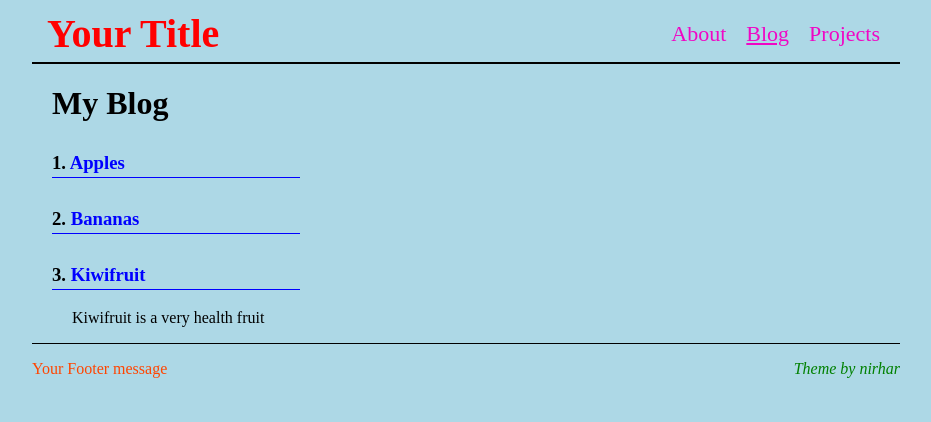
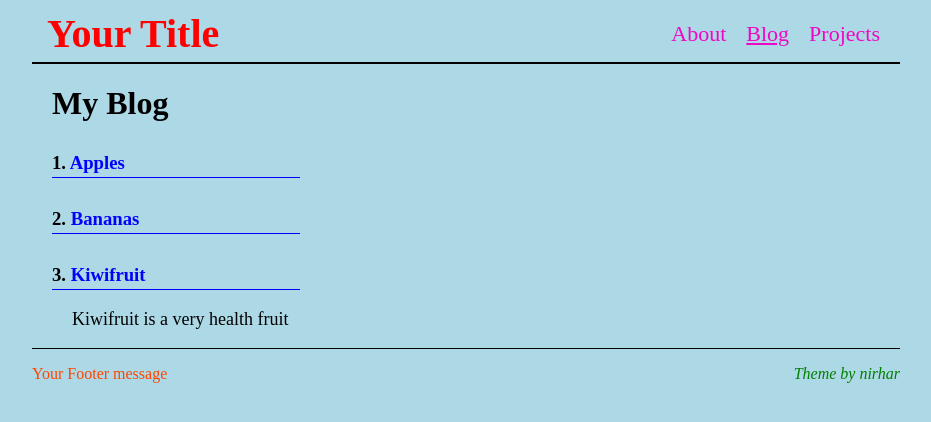
Before and after one commit to Nirhar/azure-mist, a Jekyll site: the page built from blogs.md, in a window 1280 px wide. Shown: the top 422 px of the page, without its empty margins (174-1105 px from the left). Built offline with Jekyll 4.4.1, drawn with Linux system fonts in a browser that asks for light colours.

Commit message:
Refactor out content-div bar

```diff
--- a/_layouts/default.html
+++ b/_layouts/default.html
@@ -19,9 +19,9 @@
           </ul>
         </div>
       </nav>
-
-      {{content}}
-
+      <div class="content-container">
+        {{content}}
+      </div>
       <footer class="footer">
         <p class="footer-message">
           {% if site.footer_url %}
--- a/_sass/main.scss
+++ b/_sass/main.scss
@@ -11,6 +11,15 @@
   border-radius: 10px;
   box-sizing: border-box;
   font-family:serif;
+}
+.content-container{
+  padding-right: 20px;
+  padding-left: 20px;
+}
+.content-container p{
+  padding-left: 20px;
+  padding-right: 20px;
+  font-size: 18px;
 }
 *{
   text-decoration: none
@@ -77,10 +86,6 @@
   padding-bottom: 4px; /* Adds some space for the underline */
   margin-top: 30px;
 }
-.post-list-container{
-  padding-left: 20px;
-  padding-right: 20px;
-}
 .post-list-container h3::after{
   content: '';
   position: absolute;
@@ -96,7 +101,3 @@
 .post-list-container h3 a:hover{
   text-decoration: underline;
 }
-.post-list-container p{
-  padding-left: 20px;
-  padding-right: 20px;
-}
```
Also changed, not shown: _layouts/post.html (added, +9 -0 lines).
